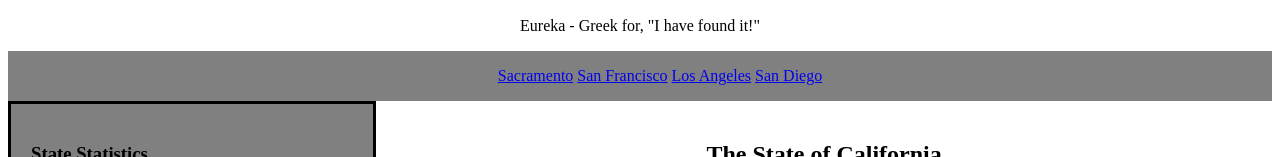
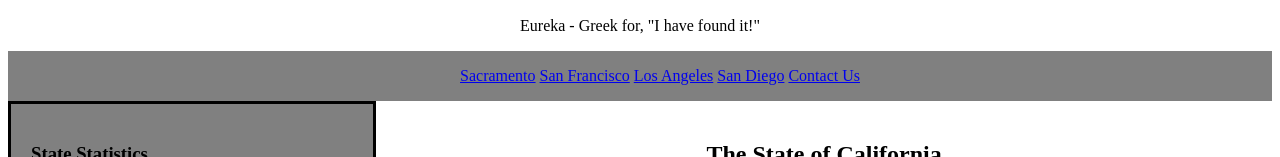
Before and after one commit to phillipsaur/phillipsaur.github.io, a plain HTML site: page index.html in a window 1280 px wide. Shown: the part 510-667 px from the top of the page. Drawn offline with Linux system fonts and the light colour scheme.

Commit message:
Added Contact Us to navbar

```diff
--- a/index.html
+++ b/index.html
@@ -17,6 +17,7 @@
                 <il><a href="sanfrancisco.html">San Francisco</a></il>
                 <il><a href="losangeles.html">Los Angeles</a></il>
                 <il><a href="sandiego.html">San Diego</a></il>
+                <il><a href="contactus.html">Contact Us</a></il>
             </ul>
         </nav>
     </header>
```
Also changed, not shown: contactus.html (added).
